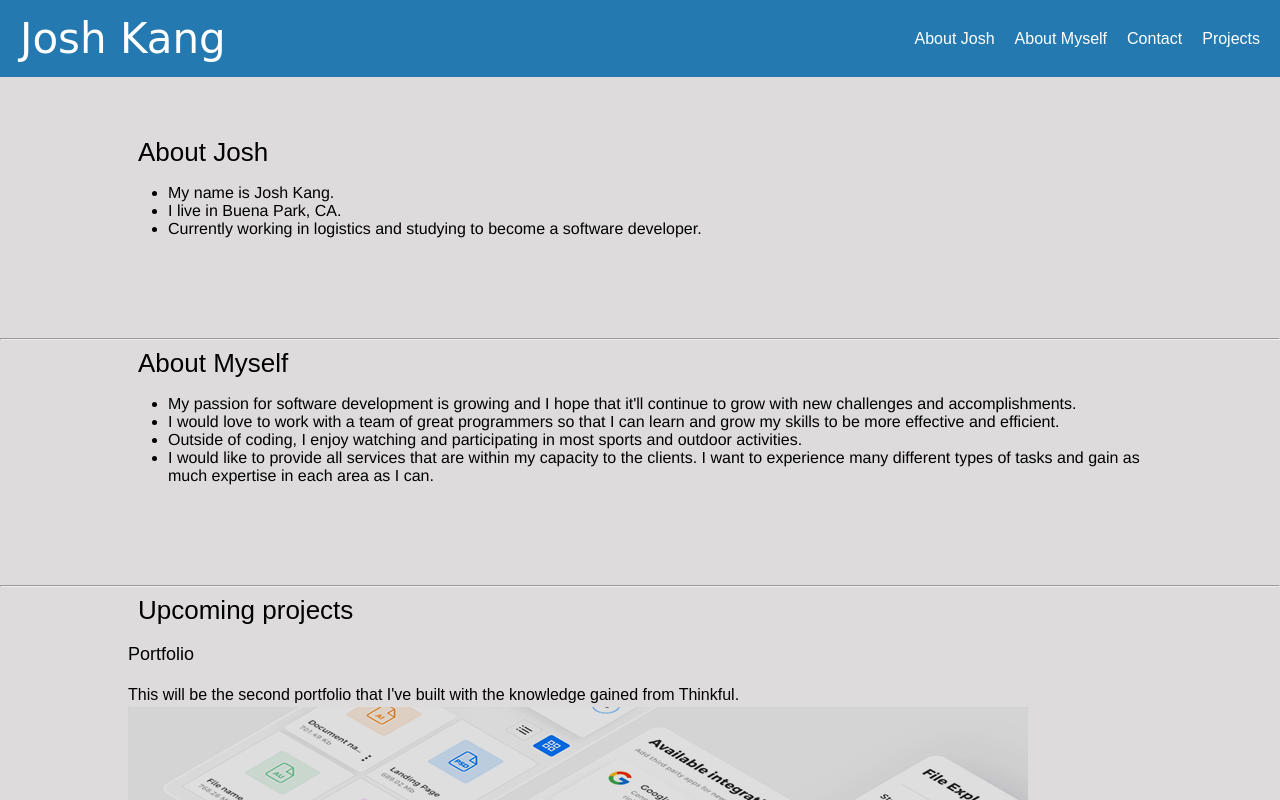
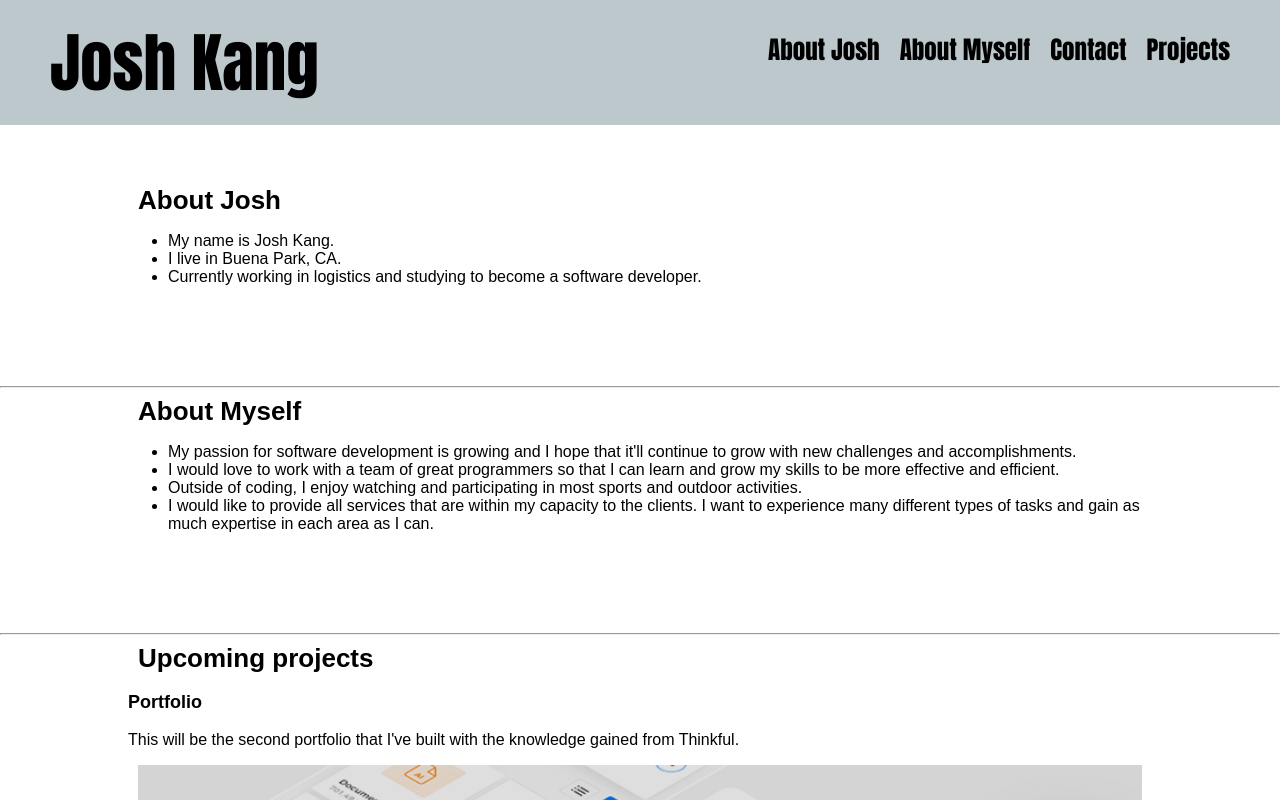
Before and after one commit to KangJosh/second-portfolio, a plain HTML site: page index.html in a window 1280 px wide. Shown: the top 800 px of the page. Drawn offline with Linux system fonts and the light colour scheme.

Commit message:
Update style.css

```diff
--- a/style.css
+++ b/style.css
@@ -1,25 +1,28 @@
+
+/* -------  General Styles ------- */
 
 body {
   margin: 0;
-    font-family: Helvetica, Arial, sans-serif;
-    background-color: rgb(221, 219, 219);
+  font-family: Arial, Helvetica, sans-serif;
 }
 
 header {
-    background-color: #2378b1fd;
+  background-color: rgb(189, 200, 204);
   margin-bottom: 40px;
 }
 
 .logo {
-    font-family: 'Nanum Pen Script', cursive;
-    font-size: 72px;
-    color: white;
+  font-family: Impact, Haettenschweiler, 'Arial Narrow Bold', sans-serif;
+  font-size: 60px;
+  color: black;
   text-align: center;
   letter-spacing: -3;
   margin: 0;
   padding: 20px 0 0 0;
 }
 
+
+/* ---  Navigation --- */
 
 header nav {
   display: flex;
@@ -30,40 +33,48 @@ body {
 header nav ul {
   display: flex;
   flex-direction: row;
-    padding-bottom: 0;
-  }
-
-  header nav ul li {
-    list-style-type: none;
+  list-style: none;
 }
 
 header nav ul li a {
-    color: #fff;
+  color: black;
   text-decoration: none;
   padding: 0 20px 0 0;
-    font-family: 'Montserrat Alternates', sans-serif;
+  font-family: Impact, Haettenschweiler, 'Arial Narrow Bold', sans-serif;
+  font-size: 15px;
 }
 
-  header nav ul li a:hover {
-    color: #bdbdbd;
+header nav ul li:last-child a {
+  margin-right: 0;
 }
 
-  @media all and (min-width: 700px) {
+@media all and (min-width: 600px) {
   header {
     display: flex;
     justify-content: space-between;
+    padding: 0 30px
   }
 
   .logo {
     margin: 14px 0 14px 20px;
     padding-top: 0;
-      font-size: 42px;
+    font-size: 65px;
   }
 
   header nav {
-      margin-top: 14px;
+    margin-top: 15px;
+  }
+
+  header nav ul li a {
+    color: black;
+    text-decoration: none;
+    padding: 0 20px 0 0;
+    font-family: Impact, Haettenschweiler, 'Arial Narrow Bold', sans-serif;
+    font-size: 25px;
   }
 }
+
+/* ---  Primary Groups --- */
 
 main {
   padding: 20px 0;
@@ -73,23 +84,23 @@ body {
   margin-bottom: 100px;
 }
 
+/* ---  Typography --- */
 
 h2 {
   font-size: 26px;
-    font-family: 'Montserrat Alternates', sans-serif;
-    font-weight: 400;
+  font-family: Arial, Helvetica, sans-serif
+  font-weight: 200;
   margin: 0 10px;
 }
 
 h3 {
   font-size: 18px;
-    font-family: 'Montserrat Alternates', sans-serif;
+  font-family: Arial, Helvetica, sans-serif
   font-weight: 500;
 }
 
 p {
-   font-family: 'Montserrat', sans-serif;
-   line-height: 1.5em;
+ font-family: 'Gill Sans', 'Gill Sans MT', Calibri, 'Trebuchet MS', sans-serif
  margin-bottom: 0;
 }
 
@@ -102,12 +113,31 @@ body {
 main  a:visited { color: #38786a; }
 main  a:hover { color: #403933; }
 a:active { color: #403933; }
-
-
 a:hover {
 	text-decoration: underline;
 }
 
+main img {
+  width: 100%;
+}
+
+.group {
+  display: flex;
+  flex-direction: column;
+}
+
+.item {
+  flex: 1;
+  margin: 10px;
+}
+
+.item-double {
+  flex: 2;
+}
+
+
+
+/* ---  (Desktop) Groups & Items --- */
 
 @media all and (min-width: 800px) {
   section {
@@ -119,10 +149,8 @@ body {
 }
 
 
-  form {
-    padding-right: 8px;
 
-  }
+/* Contact Form Design */
 
 form label {
   display: block;
```
Lines whose indentation alone changed are shown as unchanged.
